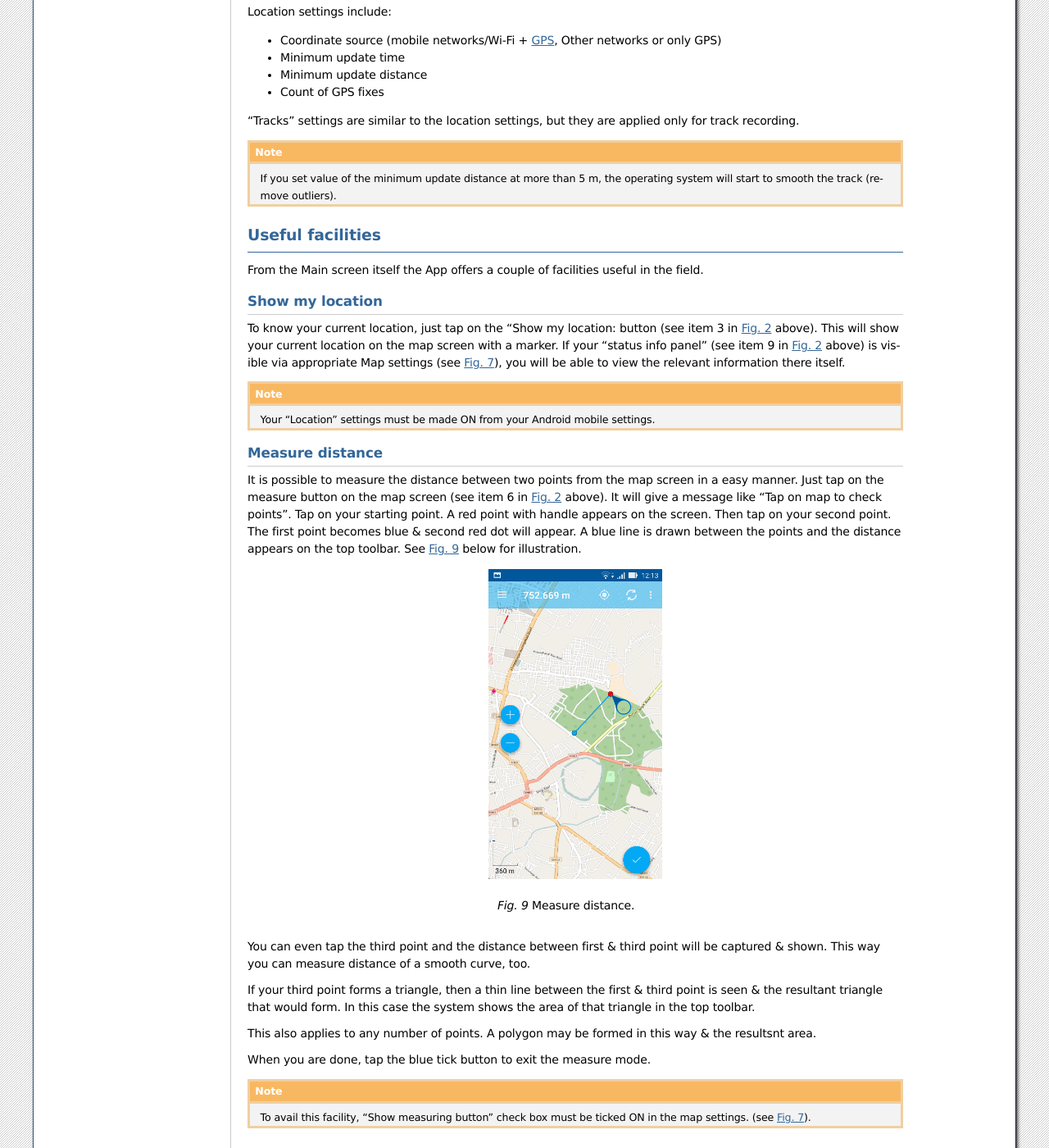
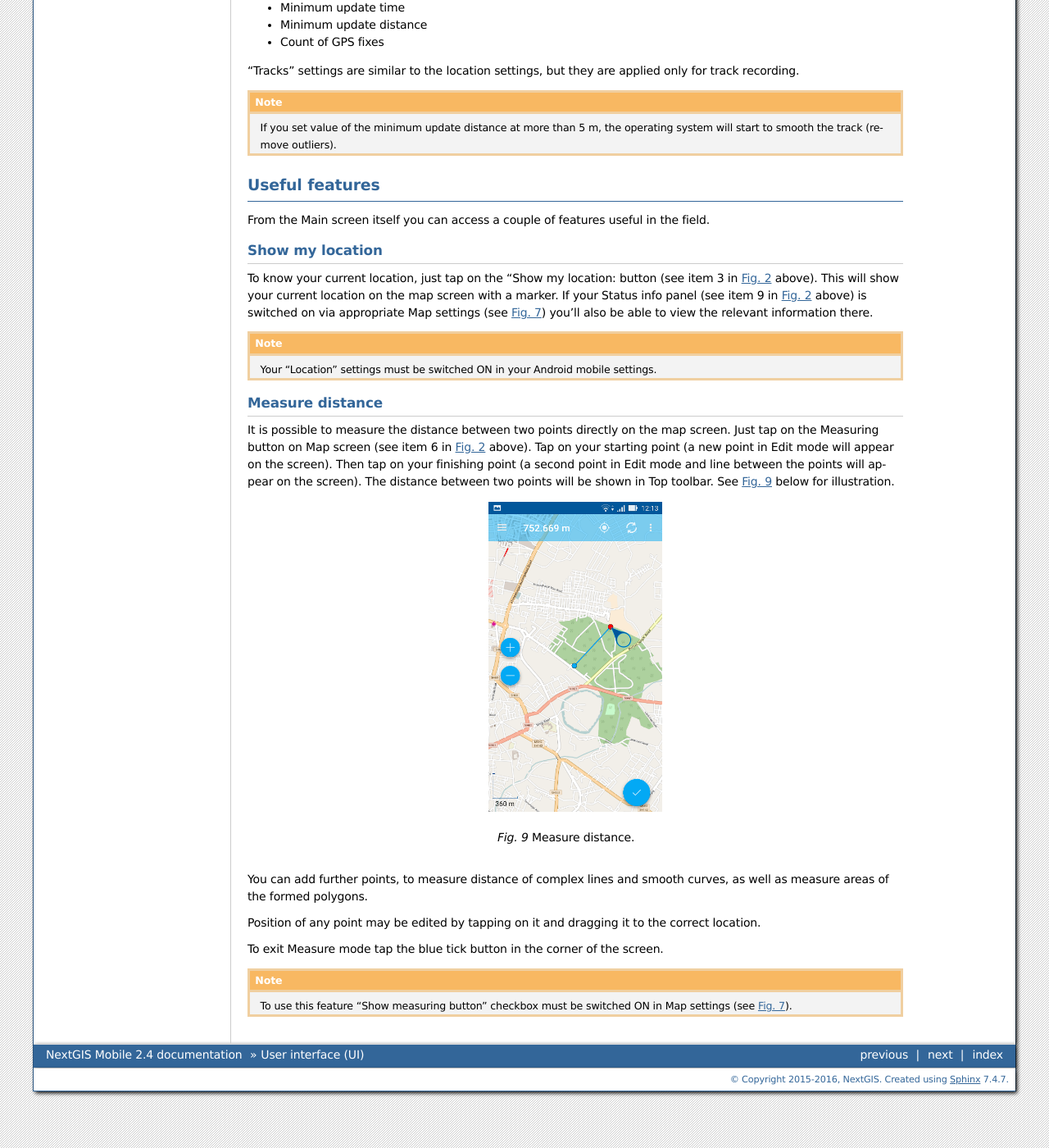
Before and after one commit to nextgis/docs_ngmobile, a Sphinx documentation site: the page built from source/main.rst, in a window 1280 px wide and 1400 px high, scrolled down 5555 px. Shown: the whole window at 82% size. Built offline with Sphinx 7.4.7, drawn with Linux system fonts in a browser that asks for light colours; formulas are drawn with MathJax 3; some of the changed text lies outside the part shown.

Commit message:
update Intro, UI and Adding layers sections

```diff
--- a/source/main.rst
+++ b/source/main.rst
@@ -27,7 +27,7 @@
 
    Main screen.
 
-   The numbers indicate: 1 - Layers tree panel icon; 2 - Application title; 3 – "Show my location" button; 4 - Load/Refresh geodata; 5 - Contextual menu icon; 6 - Measure button; 7 - Map screen; 8 - Action menu button; 9 - Status info panel.
+   The numbers indicate: 1 - Layers tree panel icon; 2 - Application title; 3 – "Show my location" button; 4 - "Load/Refresh geodata" button; 5 - Contextual menu icon; 6 - Measuring button; 7 - Map screen; 8 - Action menu button; 9 - Status info panel.
 
 The number of buttons in top toolbar depends on your device screen size. If the buttons don't fit into the toolbar they are moved to the contextual menu (item 5 in :numref:`ngmobile_main_activity_pic_1`).
 
@@ -68,16 +68,16 @@
 
 For turning  layer visibility on/off tap on Layer visibility button (item 3 in :numref:`ngmobile_layer_tree_pic`).
 
-"Add geodata" button (item 4 in :numref:`ngmobile_layer_tree_pic`), facilitates creating vector layers and importing vector as well as raster layers, from Android local storage, cloud or a few selected web services, as shown below:
+"Add geodata" button (item 4 in :numref:`ngmobile_layer_tree_pic`) allows you to create vector layers and import vector and raster layers from Android local storage, `QuickMapServices catalog <https://qms.nextgis.com/>`_, `nextgis.com <https://my.nextgis.com/signup/?next=/webgis/>`_ or `NextGIS Web <http://nextgis.com/nextgis-web/>`_:
 
 .. figure:: _static/options_menu_new_layer.png
    :name: options_menu_new_layer
    :align: center
    :height: 10cm
 
-   Add geodata options
+   Add geodata dialogue.
 
-By using "Open local" menu item you can upload :term:`geodata` from SD card or cloud storage, in one of the following formats:
+By using "Open local" menu item you can upload :term:`geodata` from local storage in one of the following formats:
 
 * :term:`GeoJSON` file;
 * ZIP file with cached tiles;
@@ -95,13 +95,13 @@
 * Delete
 * Settings
 
-.. warining::
+.. warning::
    By pressing "Delete" you not only remove layer from the map but also erase all its data from the local storage.
 
 .. _ngmobile_settings:
 
 Settings dialogue
------------------
+------------------
 
 Depending on the screen size Settings dialogue can fit into one or two panels. Settings dialogue is shown on :numref:`ngmobile_settings_pic` (one panel mode).
 
@@ -129,7 +129,7 @@
 
    General settings.
 
-Here you can select one of the themes from Light & Dark and select for compass settings.
+Here you can select the theme (Light or Dark) and tune up compass settings.
 
 "Map" settings allow to change basic settings of the map (see :numref:`ngmobile_settings_map_pic`).
 
@@ -179,26 +179,25 @@
 
 .. _ngmobile_useful_facilities:
 
-Useful facilities
+Useful features
 -----------------
 
-From the Main screen itself the App offers a couple of facilities useful in the field.
+From the Main screen itself you can access a couple of features useful in the field.
 
 .. _ngmobile_show_my_location:
 
 Show my location
 ^^^^^^^^^^^^^^^^
 
-To know your current location, just tap on the "Show my location: button (see item 3 in :numref:`ngmobile_main_activity_pic_1` above). This will show your current location on the map screen with a marker. If your "status info panel" (see item 9 in :numref:`ngmobile_main_activity_pic_1` above) is visible via appropriate Map settings (see :numref:`ngmobile_settings_map_pic`), you will be able to view the relevant information there itself.
+To know your current location, just tap on the "Show my location: button (see item 3 in :numref:`ngmobile_main_activity_pic_1` above). This will show your current location on the map screen with a marker. If your Status info panel (see item 9 in :numref:`ngmobile_main_activity_pic_1` above) is switched on via appropriate Map settings (see :numref:`ngmobile_settings_map_pic`) you'll also be able to view the relevant information there.
 
 .. note::
-   Your "Location" settings must be made ON from your Android mobile settings.
+   Your "Location" settings must be switched ON in your Android mobile settings.
 
 Measure distance
 ^^^^^^^^^^^^^^^^
 
-It is possible to measure the distance between two points from the map screen in a easy manner. Just tap on the measure button on the map screen (see item 6 in :numref:`ngmobile_main_activity_pic_1` above). It will give a message like "Tap on map to check points". Tap on your starting point. A red point with handle appears on the screen. Then tap on your second point. The first point becomes blue & second red dot will appear. A blue line is drawn between the points and the distance appears on the
-top toolbar. See :numref:`ngmobile_measure_distance_pic` below for illustration.
+It is possible to measure the distance between two points directly on the map screen. Just tap on the Measuring button on Map screen (see item 6 in :numref:`ngmobile_main_activity_pic_1` above). Tap on your starting point (a new point in Edit mode will appear on the screen). Then tap on your finishing point (a second point in Edit mode and line between the points will appear on the screen). The distance between two points will be shown in Top toolbar. See :numref:`ngmobile_measure_distance_pic` below for illustration.
 
 .. figure:: _static/measure_distance.png
    :name: ngmobile_measure_distance_pic
@@ -207,13 +206,11 @@
 
    Measure distance.
 
-You can even tap the third point and the distance between first & third point will be captured & shown. This way you can measure distance of a smooth curve, too.
+You can add further points, to measure distance of complex lines and smooth curves, as well as measure areas of the formed polygons.
 
-If your third point forms a triangle, then a thin line between the first & third point is seen & the resultant triangle that would form. In this case the system shows the area of that triangle in the top toolbar.
+Position of any point may be edited by tapping on it and dragging it to the correct location.
 
-This also applies to any number of points. A polygon may be formed in this way & the resultsnt area.
-
-When you are done, tap the blue tick button to exit the measure mode.
+To exit Measure mode tap the blue tick button in the corner of the screen.
 
 .. note::
-   To avail this facility, "Show measuring button" check box must be ticked ON in the map settings. (see :numref:`ngmobile_settings_map_pic`).
+   To use this feature "Show measuring button" checkbox must be switched ON in Map settings (see :numref:`ngmobile_settings_map_pic`).
```
Also changed, not shown: other parts of source/main.rst (+4 -4 lines), source/intro.rst (+9 -9 lines), source/load_geodata.rst (+186 -67 lines), source/_static/download_tiles.png (added), source/_static/files_on_the_drive_unit_tms.png, source/_static/layer_setting_tms.png, source/_static/layer_setting_tms_2.png (added), source/_static/layer_setting_tms_3.png (added), source/_static/levels_of_zoom.png, source/_static/ngmobile_add_geoservice.png, source/_static/processing_and_creation_layer_tms.png.
